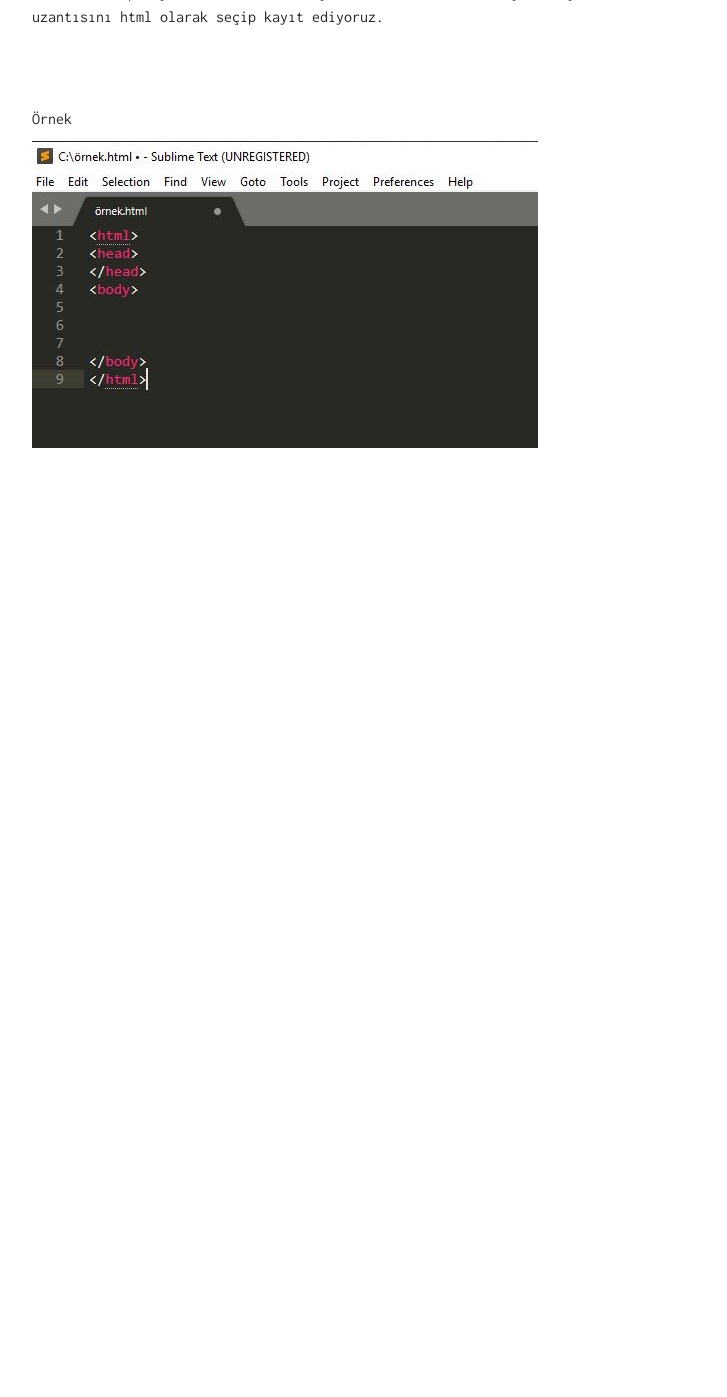
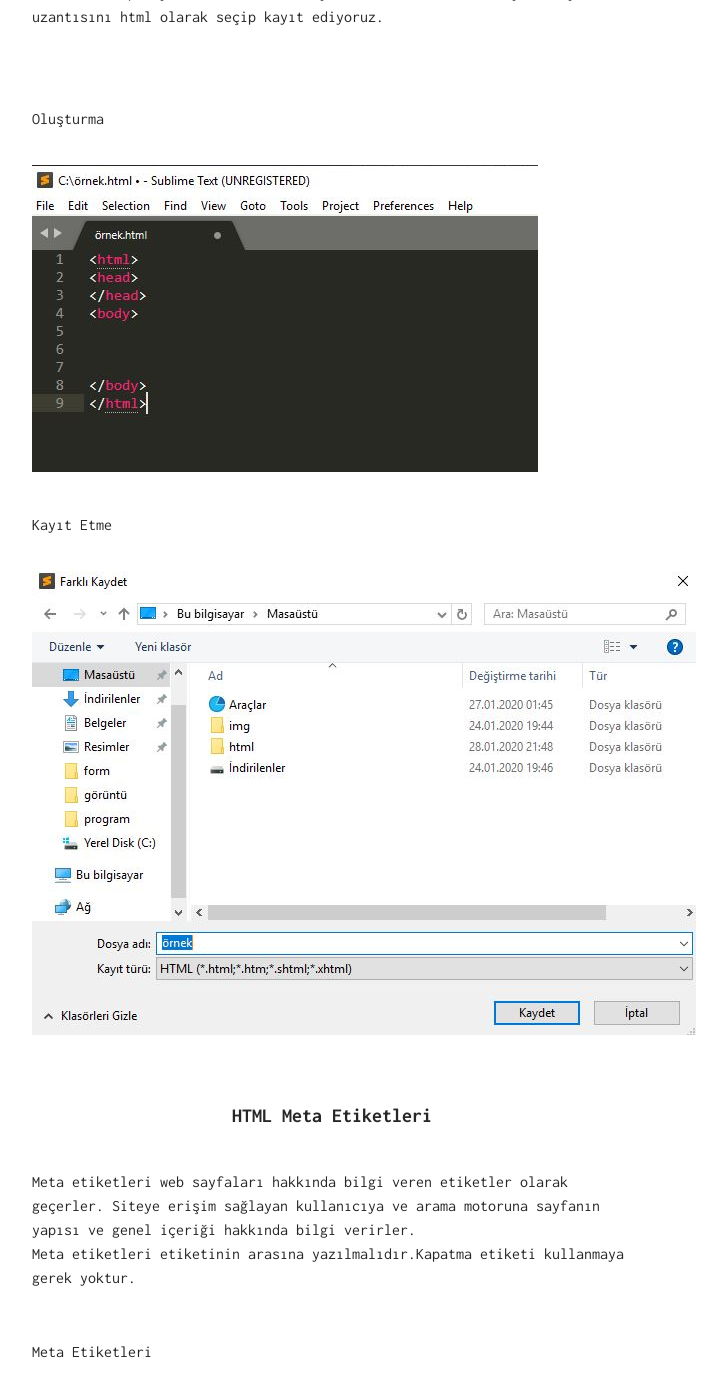
Before and after one commit to enesgultekin/enesgultekin.github.io, a Jekyll site: the page built from _posts/2019-01-28-HTML.md, in a window 1280 px wide and 1400 px high, scrolled down 1271 px. Shown: the top 1397 px of the window, without its empty margins (308-1035 px from the left). Built offline with Jekyll 4.4.1, drawn with Linux system fonts in a browser that asks for light colours; before the commit the page ends 1841 px from its top, so only the background shows below that; some of the changed text lies outside the part shown.

Commit message:
Update 2019-01-28-HTML.md

```diff
--- a/_posts/2019-01-28-HTML.md
+++ b/_posts/2019-01-28-HTML.md
@@ -29,5 +29,11 @@
   <center><h1> HTML Dosyası Oluşturma</h1></center><br>
  <p> İlk olarak HTML dosyası oluşturmak istediğimiz aracımızı açıyoruz. Bu NotePad, Dreamweaver vb. olabilir.Biz Sublime Text ile oluşturuyoruz. İlk olarak <b>&lt;html&gt;</b> etiketini yazmamız zorunludur. Daha sonra <b> &lt;header&gt;</b> etiketi açıyoruz. Bu etiket web sayfasının içerisinde gözükmez ama sayfa kaynağında gözükmektedir. <b>&lt;header&gt;</b> etiketi girilmesi zorunlu değildir lakin ileride gösterilecek olan Meta etiketleri ve sayfa başlığını ayarlamak için kullanılması gerekmektedir.Meta etiketleri ve sayfa başlığı ayarlandıktan sonra <b>&lt;/header&gt;</b> ile kapatıyoruz. Daha sonra sayfa içerisinde gözükmesini istediğimiz her şeyi <b>&lt;body&gt;</b> komutundan sonra yazıyoruz. HTML içerisine bilgiler girildikten sonra <b>&lt;/body&gt;</b>  etiketini ve en son olarak <b>&lt;/html&gt;</b> etiketini kapatıyoruz.Daha sonra  Dosya sekmesinden Farklı Kaydet diyerek uzantısını html olarak seçip kayıt ediyoruz.</p><br><br>
 
- Örnek<br>
-<img src="/resimler/html/giris/1.JPG" alt="html olusturma">
+ Oluşturma<br><br>
+<img src="/resimler/html/giris/1.JPG" alt="html olusturma"><br><br>
+Kayıt Etme<br><br>
+<img src="/resimler/html/giris/2.JPG" alt="kayıt etme"><br><br>
+<center><h1>HTML Meta Etiketleri</h1></center><br>
+<p>Meta etiketleri web sayfaları hakkında bilgi veren etiketler olarak geçerler. Siteye erişim sağlayan kullanıcıya ve arama motoruna sayfanın yapısı ve genel içeriği hakkında bilgi verirler.<br>
+Meta etiketleri <head> </head> etiketinin arasına yazılmalıdır.Kapatma etiketi kullanmaya gerek yoktur.</p><br>
+<h5>Meta Etiketleri</h5>
```
Also changed, not shown: other parts of _posts/2019-01-28-HTML.md (+1 -1 lines).
